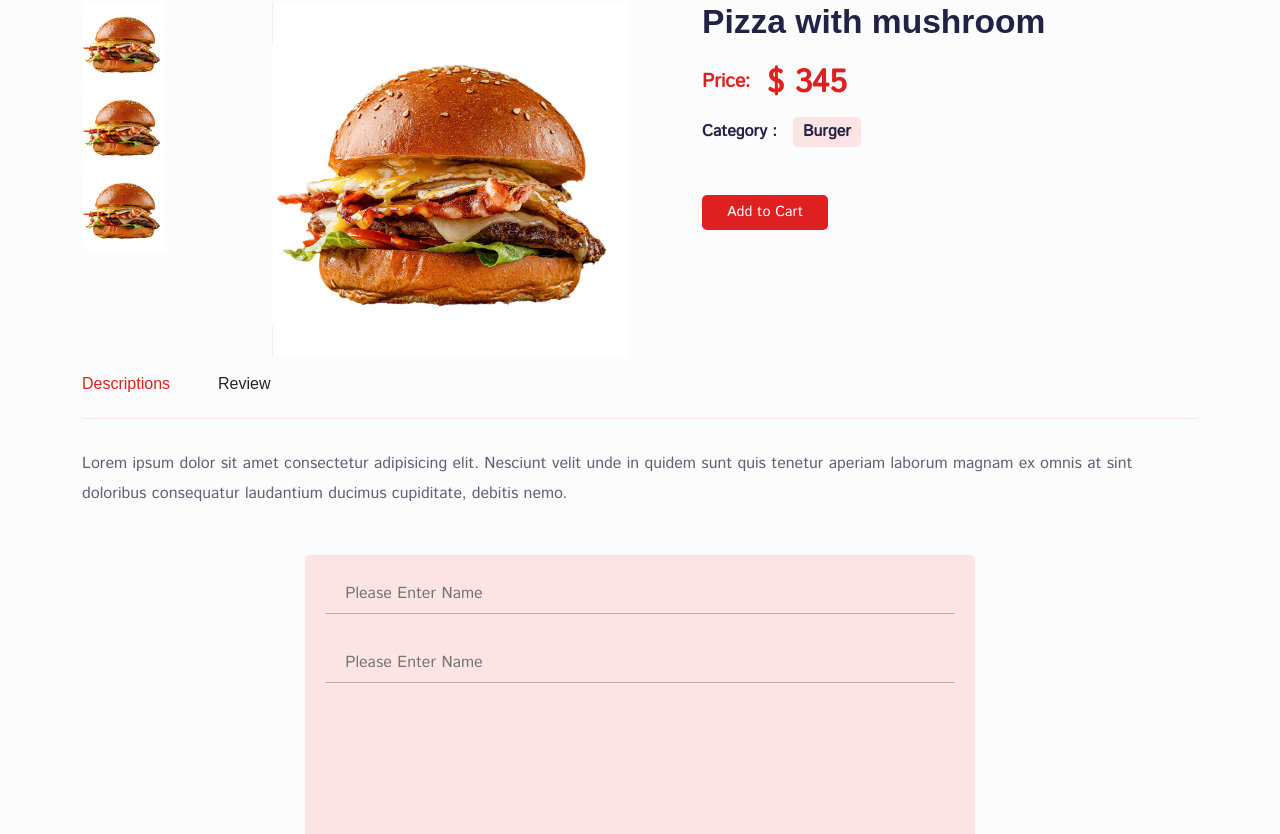
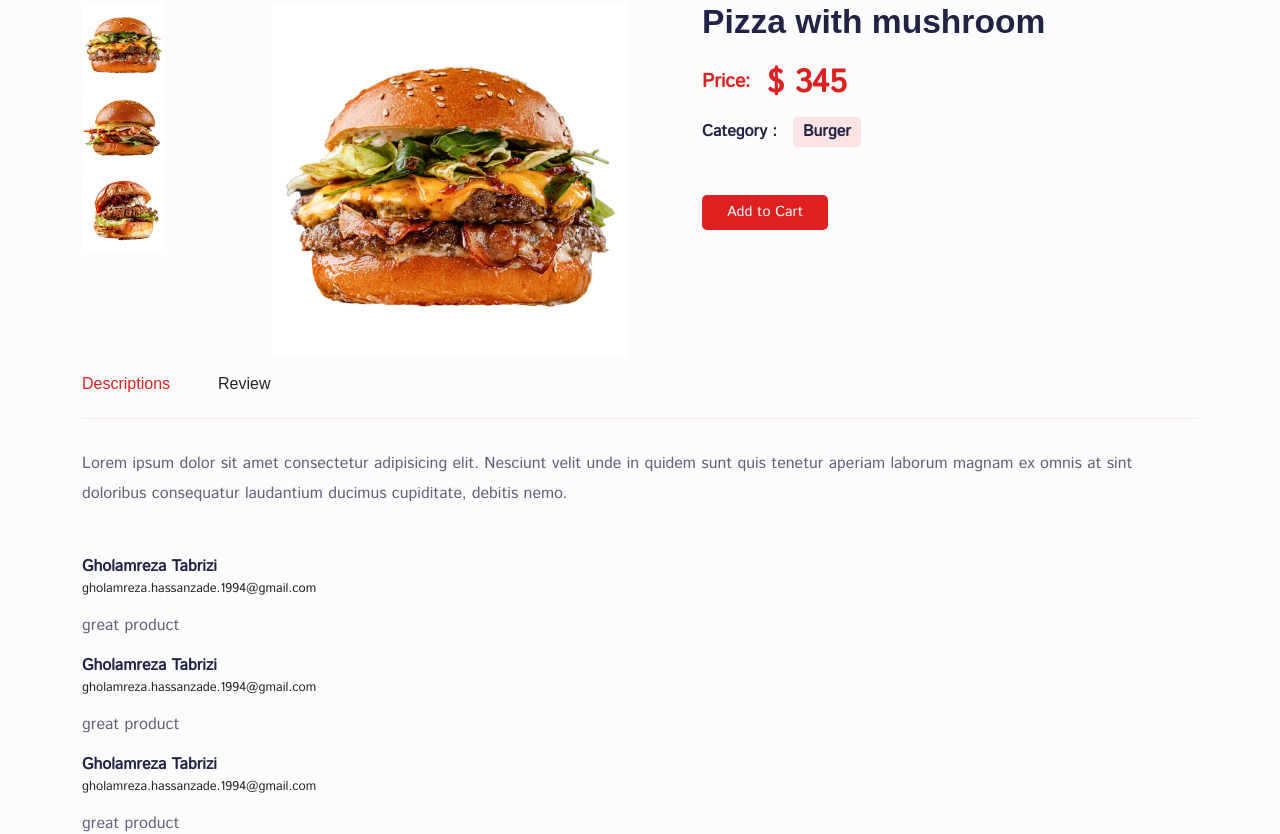
Before and after one commit to gholamreza-hasnzade/Reactjs-food-App-redux-toolkit, a React (Create React App) app: page /foods/01 in a window 1280 px wide. Shown: the part 366-1200 px from the top of the page. Built offline with nearby package versions, Linux system fonts and the light colour scheme; a web font is replaced by a local one.

Commit message:
select images in details foods

```diff
--- a/src/pages/foodDetails/FoodDetails.jsx
+++ b/src/pages/foodDetails/FoodDetails.jsx
@@ -1,4 +1,4 @@
-import React from "react";
+import React, { useState, useEffect } from "react";
 import { useParams } from "react-router-dom";
 
 import products from "../../assets/fake-data/products";
@@ -6,11 +6,16 @@ import Helmet from "../../components/helmet/Helmet";
 import { CommonSection } from "../../components/UI";
 
 import { Container, Row, Col } from "reactstrap";
-import { IMAGES } from "../../constants/content";
 
 import "./food-details.css";
 
 const FoodDetails = () => {
+  const [tab, setTab] = useState("desc");
+  const { id } = useParams();
+  const product = products.find((product) => product.id === id);
+
+  const [perViewImg, setPerViewImg] = useState(product.image01);
+
   return (
     <Helmet title={`Product-details`}>
       <CommonSection title={"product 01"} />
@@ -20,20 +25,20 @@ const FoodDetails = () => {
           <Row>
             <Col lg="2" md="2">
               <div className="product__images">
-                <div className="img__item">
-                  <img src={IMAGES.ProductImg_01_1} alt="" className="w-50" />
+                <div className="img__item" onClick={() => setPerViewImg(product.image01)}>
+                  <img src={product.image01} alt="" className="w-50" />
                 </div>
-                <div className="img__item">
-                  <img src={IMAGES.ProductImg_01_1} alt="" className="w-50" />
+                <div className="img__item" onClick={() => setPerViewImg(product.image02)}>
+                  <img src={product.image02} alt="" className="w-50" />
                 </div>
-                <div className="img__item">
-                  <img src={IMAGES.ProductImg_01_1} alt="" className="w-50" />
+                <div className="img__item" onClick={() => setPerViewImg(product.image03)}>
+                  <img src={product.image03} alt="" className="w-50" />
                 </div>
               </div>
             </Col>
             <Col lg="4" md="4">
               <div className="product__main-img">
-                <img src={IMAGES.ProductImg_01_1} alt="" className="w-100" />
+                <img src={perViewImg} alt="" className="w-100" />
               </div>
             </Col>
             <Col lg="6" md="6">
@@ -65,7 +70,29 @@ const FoodDetails = () => {
                 </p>
               </div>
 
-              <div className="tab_form">
+              <div className="tab_form mb-3">
+                <div className="review">
+                  <p className="user__name mb-0">Gholamreza Tabrizi</p>
+                  <p className="user__email">
+                    gholamreza.hassanzade.1994@gmail.com
+                  </p>
+                  <p className="feedback__text">great product</p>
+                </div>
+                <div className="review">
+                  <p className="user__name mb-0">Gholamreza Tabrizi</p>
+                  <p className="user__email">
+                    gholamreza.hassanzade.1994@gmail.com
+                  </p>
+                  <p className="feedback__text">great product</p>
+                </div>
+
+                <div className="review">
+                  <p className="user__name mb-0">Gholamreza Tabrizi</p>
+                  <p className="user__email">
+                    gholamreza.hassanzade.1994@gmail.com
+                  </p>
+                  <p className="feedback__text">great product</p>
+                </div>
                 <form className="form">
                   <div className="form__group">
                     <input type="text" placeholder="Please Enter Name" />
@@ -79,7 +106,9 @@ const FoodDetails = () => {
                     <textarea rows={5}></textarea>
                   </div>
 
-                  <button type="submit" className="addToCart__btn">Submit</button>
+                  <button type="submit" className="addToCart__btn">
+                    Submit
+                  </button>
                 </form>
               </div>
             </Col>
--- a/src/pages/foodDetails/food-details.css
+++ b/src/pages/foodDetails/food-details.css
@@ -66,3 +66,16 @@
 .form__group textarea:focus {
   outline: none;
 }
+
+
+.user__name{
+  font-weight: 600;
+  color: #212245;
+}
+
+.user__email {
+  font-size: 0.8rem;
+}
+.feedback__text{
+  color: #212245b6;
+}
```
